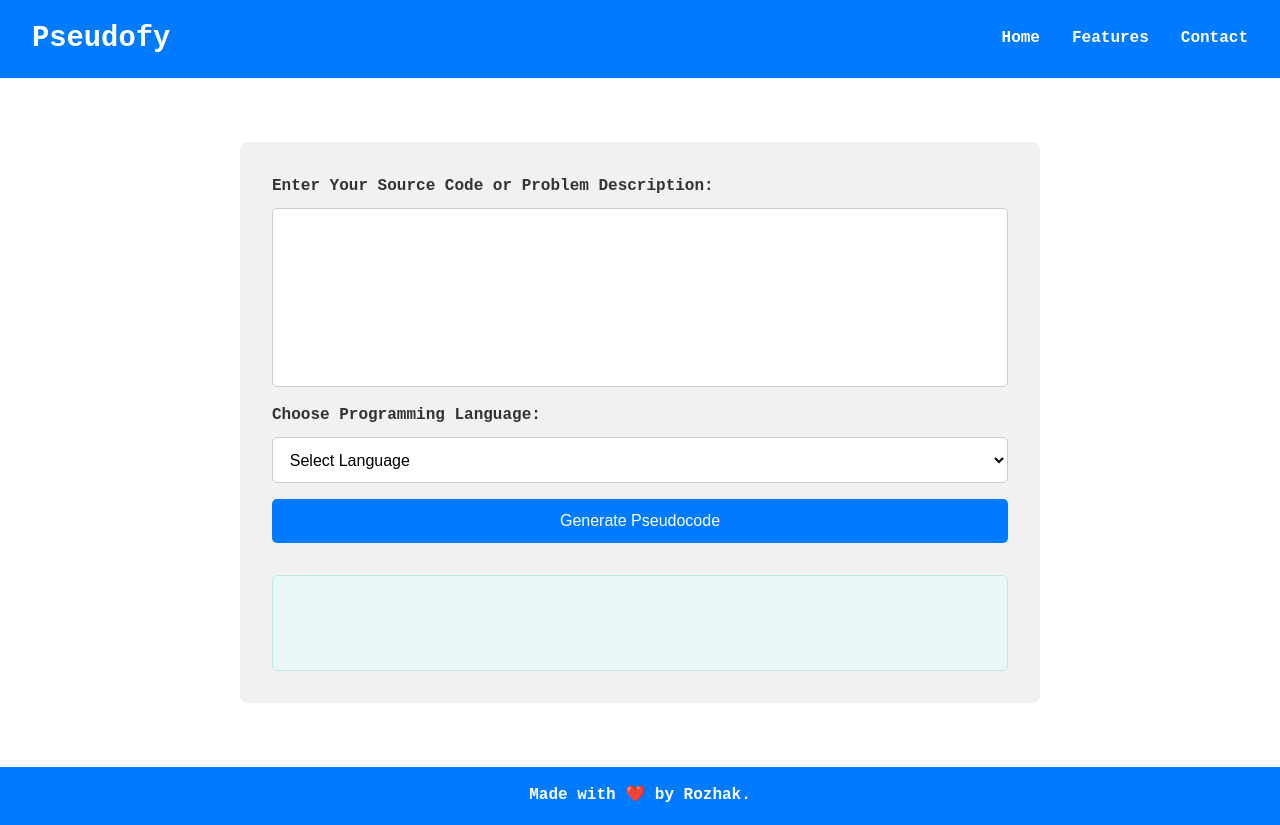
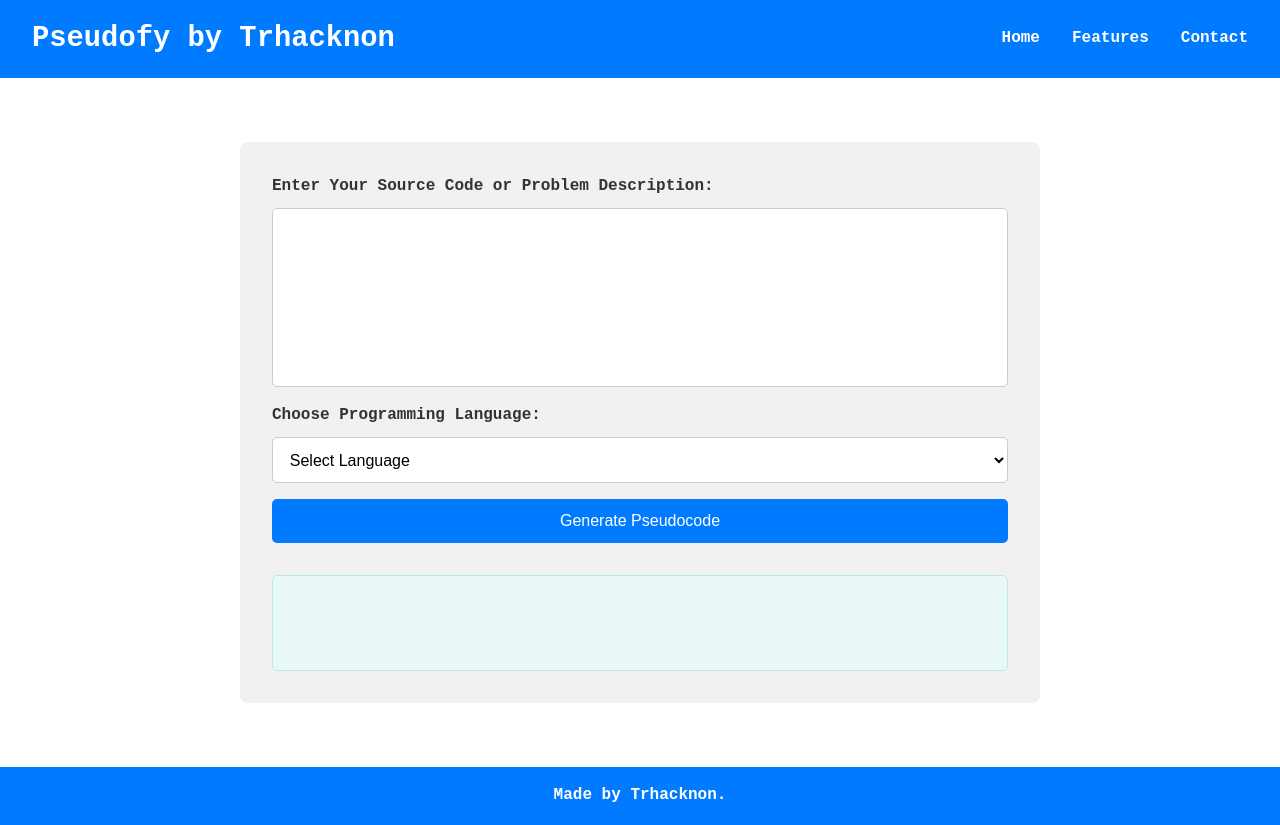
Before and after one commit to tucommenceapousser/Pseudofy, a Python web app: template app/templates/index.html in a window 1280 px wide. Run offline with Jinja, Linux system fonts and the light colour scheme; the template is opened without the code that fills it, so the values that code supplies are empty.

Commit message:
Update index.html

```diff
--- a/app/templates/index.html
+++ b/app/templates/index.html
@@ -4,14 +4,14 @@
     <meta charset="UTF-8">
     <meta name="viewport" content="width=device-width, initial-scale=1.0">
     <meta http-equiv="X-UA-Compatible" content="ie=edge">
-    <title>Pseudofy - AI Generator Pseudocode</title>
+    <title>Pseudofy by Trhacknon - AI Generator Pseudocode</title>
     <link rel="icon" type="image/x-icon" href="{{ url_for('static', filename='pseudofy.ico') }}">
     <link rel="stylesheet" href="{{ url_for('static', filename='css/styles.css') }}">
 </head>
 <body>
     <header>
         <nav class="navbar">
-            <h1 class="logo">Pseudofy</h1>
+            <h1 class="logo">Pseudofy by Trhacknon</h1>
             <ul class="nav-links">
                 <li><a href="#">Home</a></li>
                 <li><a href="#">Features</a></li>
@@ -67,7 +67,7 @@
     </main>
 
     <footer>
-        <p>Made with ❤️ by Rozhak.</p>
+        <p>Made by Trhacknon.</p>
     </footer>
 
     <script src="{{ url_for('static', filename='js/scripts.js') }}"></script>
```
